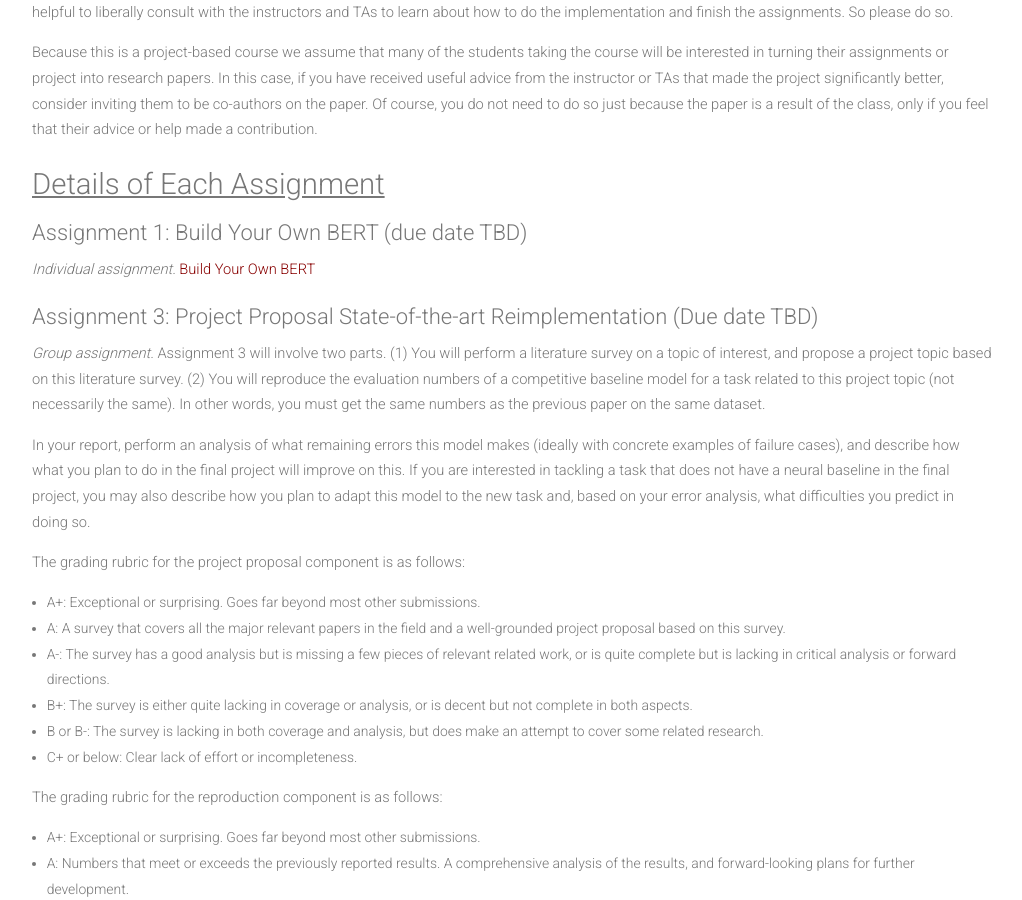
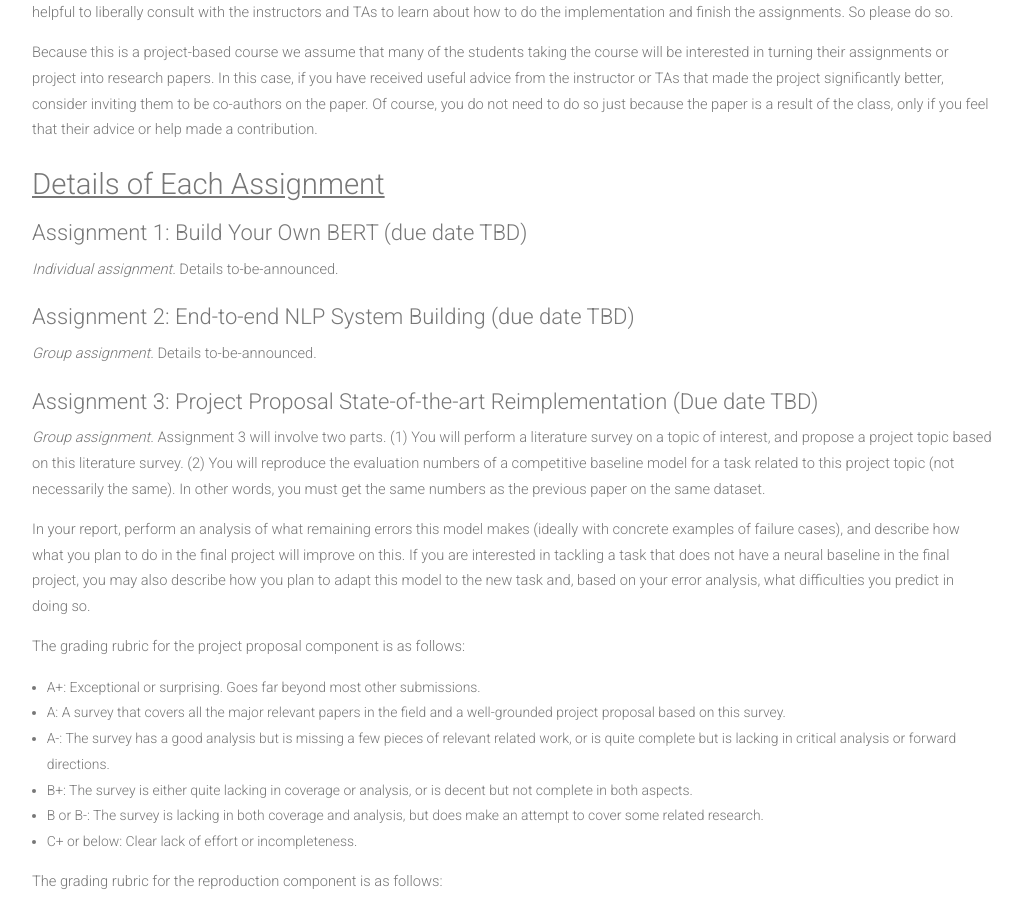
Before and after one commit to cmu-anlp/cmu-anlp.github.io, a Jekyll site: the page built from assignments.html, in a window 1280 px wide and 900 px high, scrolled down 1590 px. Shown: the whole window, without its empty margins (128-1150 px from the left). Built offline with Jekyll 4.4.1, drawn with Linux system fonts in a browser that asks for light colours; nearby versions of some CDN libraries; some of the changed text lies outside the part shown.

Commit message:
take out old assignment info

```diff
--- a/assignments.html
+++ b/assignments.html
@@ -18,7 +18,7 @@ You are responsible for reading these instructions and following them carefully.
 
 <h3>Assignment Policies</h3>
 
-<p><b>Working in Teams:</b> There are 4 assignments in the class. Assignment 1 <i>must be done individually</i>, while Assignments 2, 3, and 4 <i>must be done in teams of 2-3</i> (individual submissions will not be accepted for these assignments). If you are having trouble finding a group, the instructor and TAs will help you find one after the first initial survey.</p>
+<p><b>Working in Teams:</b> There are 4 assignments in the class. Assignment 1 <i>must be done individually</i>, while Assignments 2, 3, and 4 <i>must be done in teams, likely of 3 people (TBD)</i> (individual submissions will not be accepted for these assignments). If you are having trouble finding a group, the instructor and TAs will help you find one after the first initial survey.</p>
 
 <p><b>Submission Information:</b> To submit your assignment you must submit via canvas a zip file containing:
 <ul class="bullet">
@@ -51,13 +51,18 @@ You are responsible for reading these instructions and following them carefully.
 <!-- <h4>Assignment 1: Build Your Own BERT (Due date 10/2, or 9/28 for 3 points extra credit)</h4> -->
 <h4>Assignment 1: Build Your Own BERT (due date TBD)</h4>
 
-<p><i>Individual assignment.</i> <a href="https://github.com/neubig/minbert-assignment">Build Your Own BERT</a></p>
+<p><i>Individual assignment.</i>
+Details to-be-announced.
+<!-- <a href="https://github.com/neubig/minbert-assignment">Build Your Own BERT</a> -->
+</p>
 
-<!-- <h4>Assignment 2: End-to-end NLP System Building (submission 10/26, report 10/31)</h4> -- >
+<!-- <h4>Assignment 2: End-to-end NLP System Building (submission 10/26, report 10/31)</h4> -->
 <h4>Assignment 2: End-to-end NLP System Building (due date TBD)</h4>
 
-<p><i>Group assignment.</i> <a href="https://github.com/neubig/nlp-from-scratch-assignment-2022">NLP From Scratch</a>. This will be done as a group.</p>
-
+<p><i>Group assignment.</i>
+Details to-be-announced.
+<!-- <a href="https://github.com/neubig/nlp-from-scratch-assignment-2022">NLP From Scratch</a>. This will be done as a group. -->
+</p>
 
 <!-- <h4>Assignment 3: Project Proposal State-of-the-art Reimplementation (Due 11/14)</h4> -->
 <h4>Assignment 3: Project Proposal State-of-the-art Reimplementation (Due date TBD)</h4>
```
